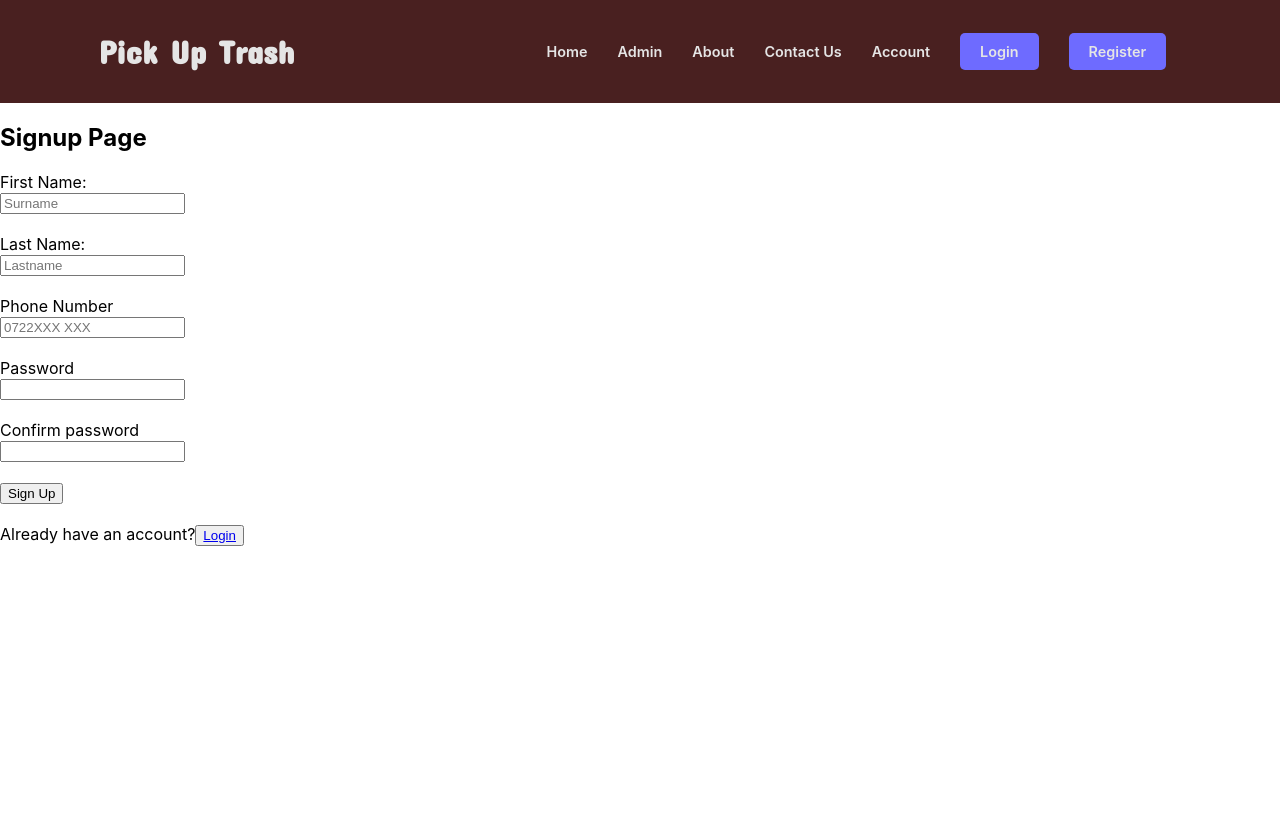
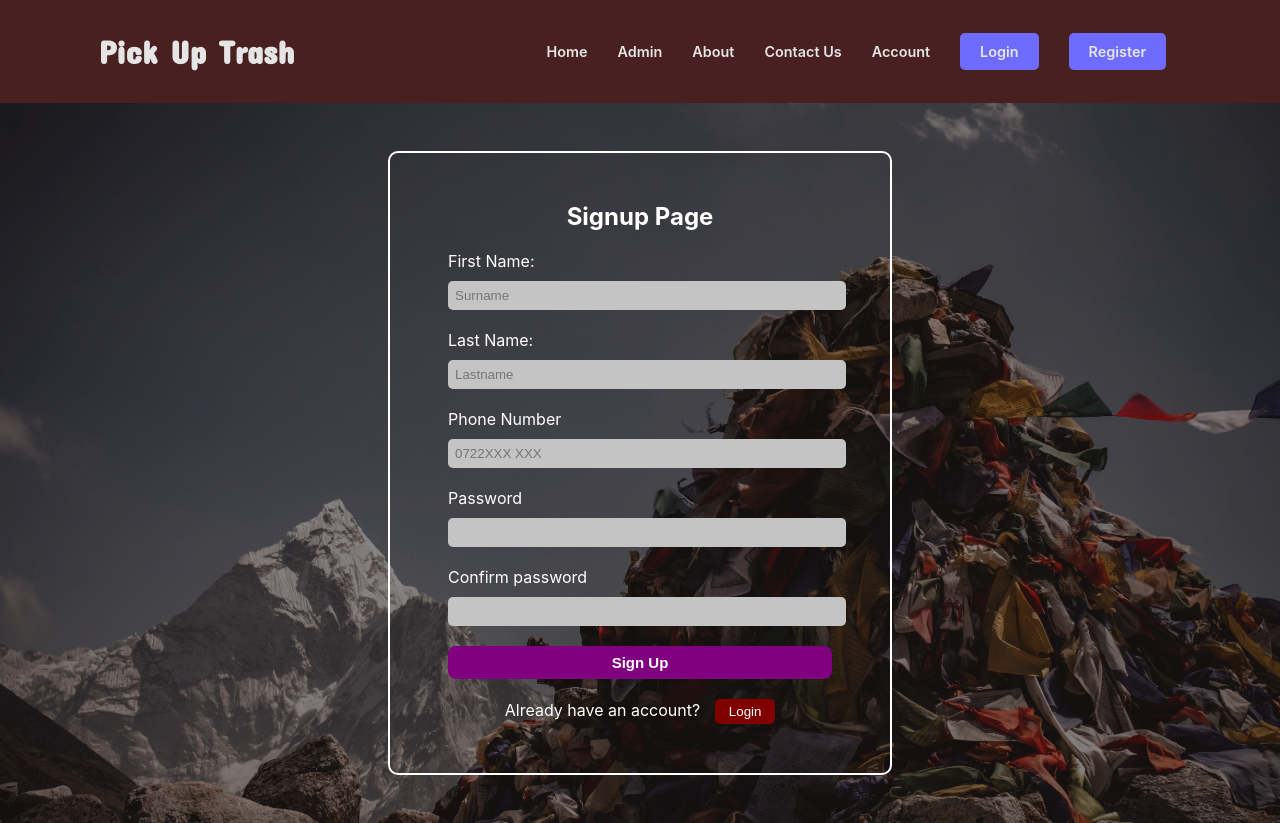
Before and after one commit to kiborgok/pick-up-trash, a React (Create React App) app: page /register in a window 1280 px wide. Before the commit the page ends 800 px from the top, so only its background shows below. Built offline with nearby package versions, Linux system fonts and the light colour scheme.

Commit message:
style:Created signup component style

```diff
--- a/src/components/signup/signup.css
+++ b/src/components/signup/signup.css
@@ -0,0 +1,81 @@
+.back{
+  position: relative;
+  display: flex;
+  flex-direction: column;
+  justify-content: center;
+  background-image: url(/public/bgImage.jpg);
+  height: 90vh;
+  background-size: cover;
+}
+
+.back::before{
+  content: "";
+  position: absolute;
+  top:0;
+  bottom: 0;
+  left:0;
+  right: 0;
+  background-color: rgba(0,0,0,0,0.5);
+}
+
+.form-content{
+  display: flex;
+  justify-content: center;
+
+
+
+}
+.form{
+  display: flex;
+  flex-direction: column;
+  justify-content: center;
+  align-items: center;
+  width: 60vh;
+  height: 70vh;
+  border-radius: 10px;
+  border: 2px solid white;
+  color: white;
+  padding: 30px 10px;
+}
+
+.form-inputs{
+  width: 80%
+}
+
+.form > div > input{
+  margin-top: 10px;
+  background-color: #C4C4C4;
+  padding: 7px;
+  border-radius: 5px;
+  width:100%;
+  border: none;
+}
+.form-input-btn{
+  width: 100%;
+  padding: 8px;
+  background-color: purple;
+  border-radius: 8px;
+  border: none;
+  color: white;
+  font-weight: bold;
+  font-size: 15px;
+}
+
+.form-input-login{
+  margin-bottom:20px;
+}
+
+.l-btn{
+  margin-left:15px;
+  padding:5px;
+  width:60px;
+  background-color: maroon;
+  border-radius: 5px;
+  border: none;
+
+}
+
+.l-btn > a{
+  text-decoration: none;
+   color: white;
+}
```
